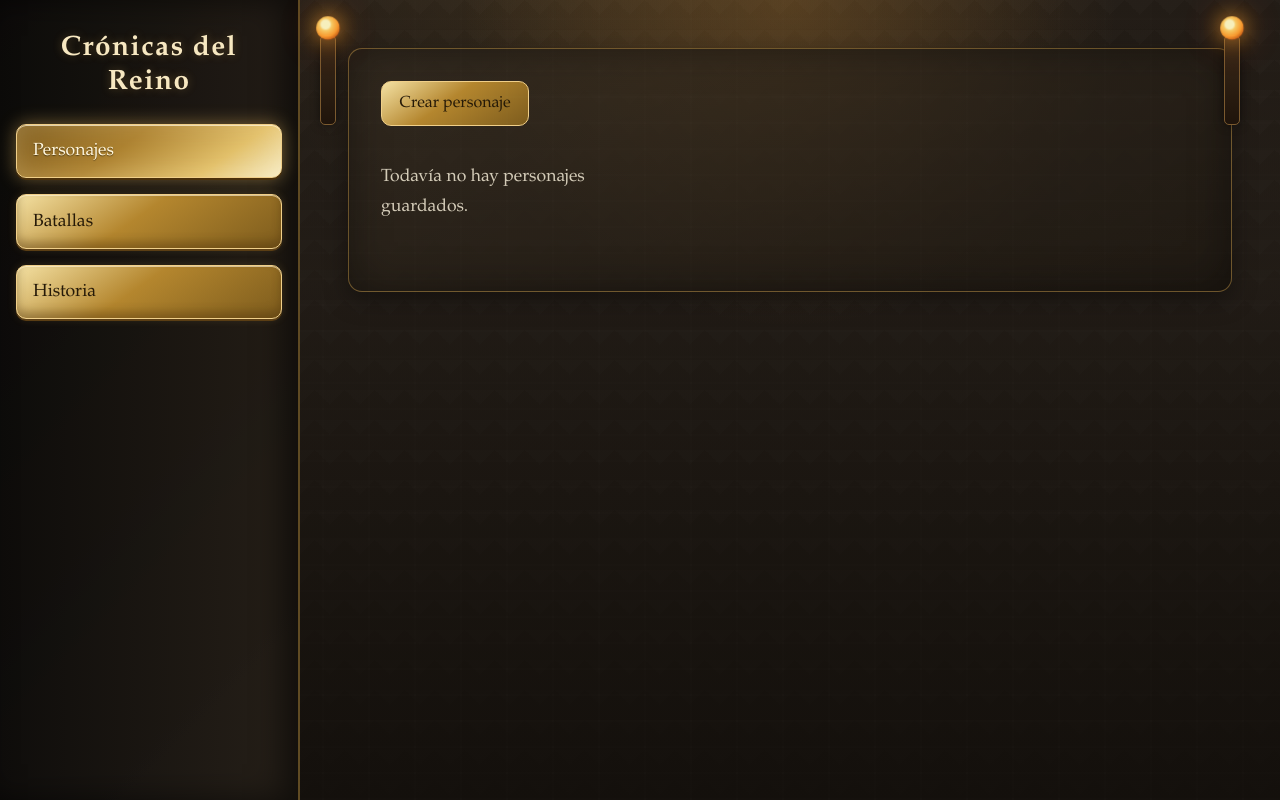
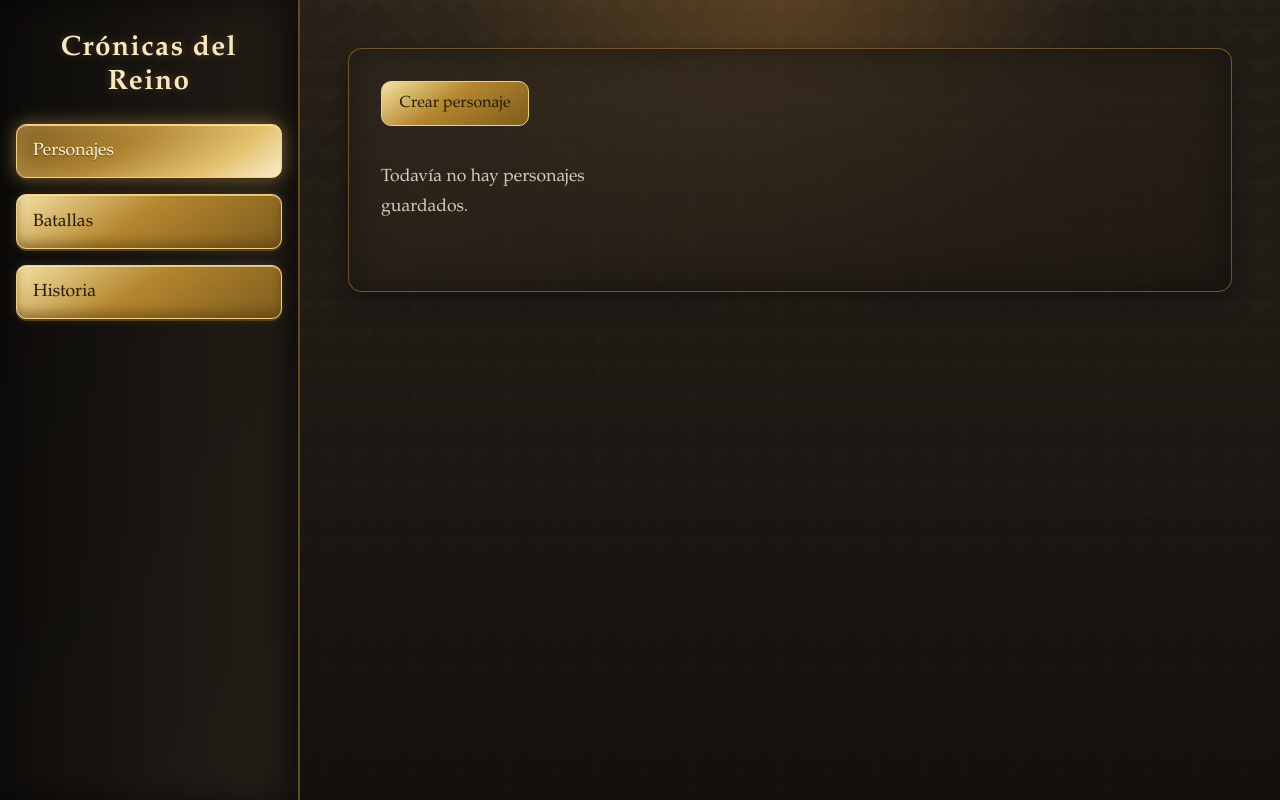
Before and after one commit to fmontanez1996-rgb/Bestiario, a plain HTML site: page index.html in a window 1280 px wide. Drawn offline with Linux system fonts and the light colour scheme.

Commit message:
Remove decorative torches

```diff
--- a/index.html
+++ b/index.html
@@ -7,9 +7,6 @@
     <link rel="stylesheet" href="styles.css" />
   </head>
   <body>
-    <div class="torch torch-left" aria-hidden="true"></div>
-    <div class="torch torch-right" aria-hidden="true"></div>
-
     <div class="layout">
       <aside class="sidebar" aria-label="Menú principal">
         <h1 class="logo">Crónicas del Reino</h1>
--- a/styles.css
+++ b/styles.css
@@ -7,7 +7,6 @@
   --gold-3: #e1bf66;
   --gold-4: #f4e1a3;
   --text-ivory: #efe6d2;
-  --accent-fire: #ff9d2e;
 }
 
 * {
@@ -167,48 +166,6 @@ body::before {
   font-size: 1.1rem;
 }
 
-.torch {
-  position: fixed;
-  top: 35px;
-  width: 16px;
-  height: 90px;
-  background: linear-gradient(to bottom, #3b2a19, #1f140b);
-  border: 1px solid #7b5a2f;
-  border-radius: 5px;
-  box-shadow: 0 0 10px rgba(0, 0, 0, 0.5);
-  z-index: 20;
-}
-
-.torch::before {
-  content: "";
-  position: absolute;
-  left: 50%;
-  top: -20px;
-  width: 24px;
-  height: 24px;
-  transform: translateX(-50%);
-  border-radius: 50%;
-  background:
-    radial-gradient(circle at 40% 35%, #fff8c4 0 20%, #ffcf66 30%, #ff9e30 58%, #c75914 78%, transparent 100%);
-  animation: flicker 1.8s infinite;
-  box-shadow: 0 0 22px rgba(255, 166, 52, 0.8), 0 0 45px rgba(255, 113, 23, 0.45);
-}
-
-.torch-left {
-  left: 320px;
-}
-
-.torch-right {
-  right: 40px;
-}
-
-@keyframes flicker {
-  0%,
-  100% { transform: translateX(-50%) scale(1); opacity: 0.95; }
-  30% { transform: translateX(-50%) scale(1.08); opacity: 0.82; }
-  60% { transform: translateX(-50%) scale(0.94); opacity: 1; }
-}
-
 @media (max-width: 900px) {
   .layout {
     grid-template-columns: 1fr;
@@ -217,10 +174,6 @@ body::before {
   .sidebar {
     border-right: 0;
     border-bottom: 2px solid rgba(177, 137, 60, 0.5);
-  }
-
-  .torch {
-    display: none;
   }
 
   .content {
```
